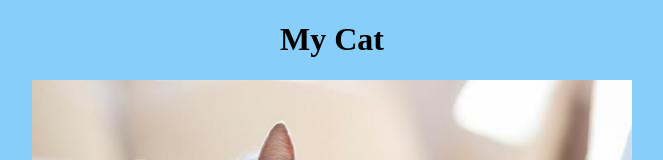
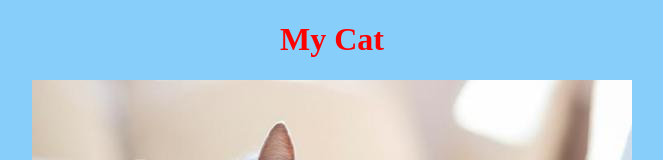
Before and after one commit to paprikaknight/paprikaknight.github.io, a plain HTML site: page Class3/index.html in a window 1280 px wide. Shown: the top 160 px of the page, without its empty margins (308-971 px from the left). Drawn offline with Linux system fonts and the light colour scheme.

Commit message:
Red Color

```diff
--- a/Class3/index.html
+++ b/Class3/index.html
@@ -8,7 +8,11 @@
 </head>
 <body>
     <body style="text-align:center; background-color:lightskyblue">
-    <h1>My Cat</h1>
+    <h1>
+        <style>
+        h1 {color:red}
+        </style>
+        My Cat</h1>
     <img src="IMG/Cat1.jpg">
 
 
```
